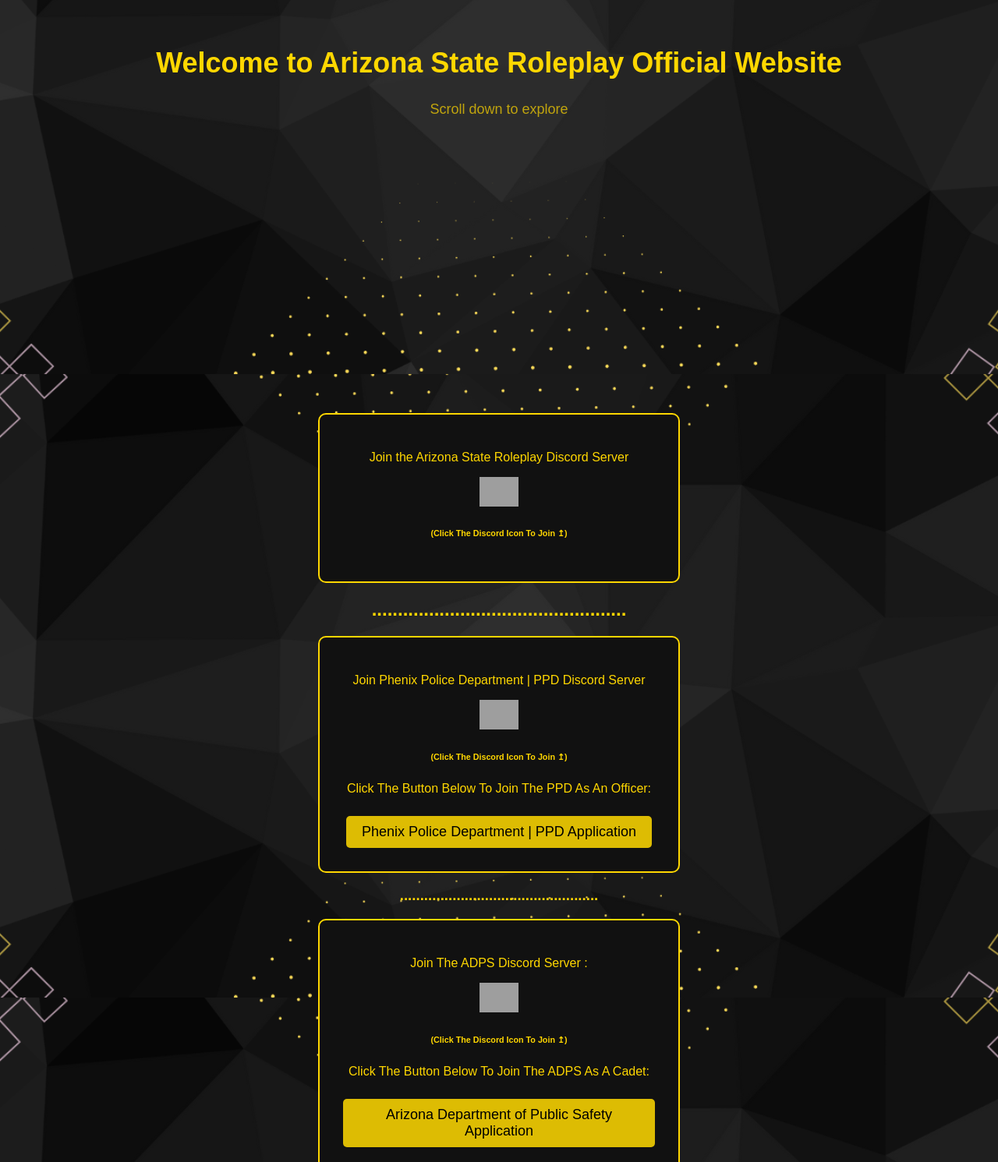
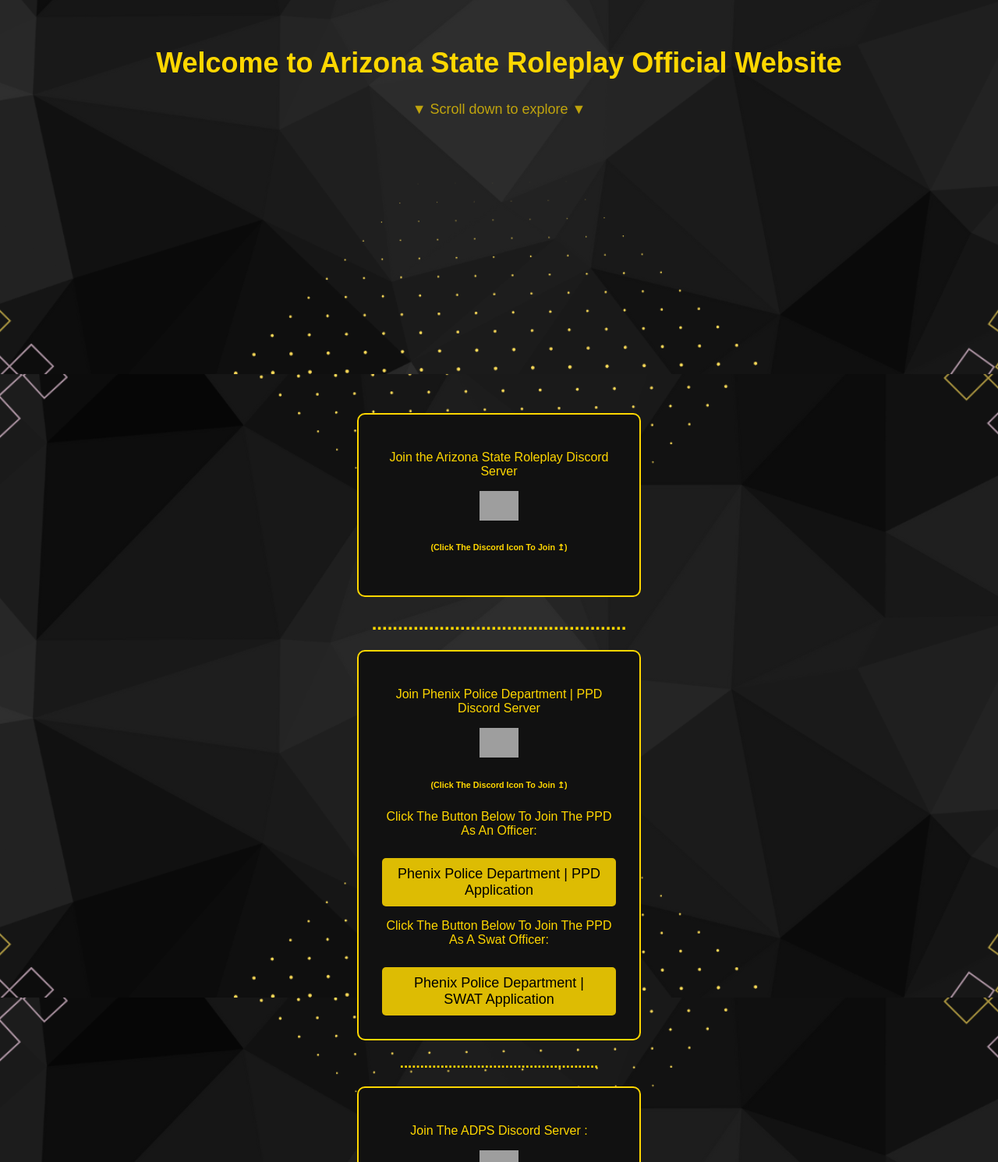
Before and after one commit to TSSEJED/Arizona-State-RP, a plain HTML site: page index.html in a window 1280 px wide. Shown: the part 320-1811 px from the top of the page at 78% size. Drawn offline with Linux system fonts and the light colour scheme; grey boxes are pictures that could not be loaded.

Commit message:
Add files via upload

```diff
--- a/index.html
+++ b/index.html
@@ -9,7 +9,7 @@
 <body>
     <section id="welcome">
         <h1>Welcome to Arizona State Roleplay Official Website</h1>
-        <p>Scroll down to explore</p>
+        <p>▼ Scroll down to explore ▼</p>
     </section>
 
     <div class="container">
@@ -33,6 +33,9 @@
             </a>
             <p>Click The Button Below To Join The PPD As An Officer:</p>
             <a href="PPD.html"><button>Phenix Police Department | PPD Application</button></a>
+            <p>Click The Button Below To Join The PPD As A Swat Officer:</p>
+            <a href="coming-soon.html"><button>Phenix Police Department | SWAT Application</button></a>
+
 
 
 
@@ -65,7 +68,7 @@
 
             </a>
             <p>Click The Button Below To Join FBI  As A Cadet (FBI):</p>
-            <a href="coming-soon.html"><button>Federal Bureau of Investigation Application</button></a>
+            <a href="https://docs.google.com/forms/d/e/1FAIpQLScjP9rpgySZzMFYiIwHKkiLO3qwMxxJegq1CSRiNnY6KjnoAQ/viewform"><button>Federal Bureau of Investigation Application</button></a>
 
 
 
--- a/mobile.css
+++ b/mobile.css
@@ -14,6 +14,6 @@ body {
     border: 2px solid #FFD700;
     border-radius: 10px;
     text-align: center;
-    width: 300px;
+    width: 200px;
     transition: 0.3s;
 }
--- a/style.css
+++ b/style.css
@@ -53,7 +53,7 @@ html {
     border: 2px solid #FFD700;
     border-radius: 10px;
     text-align: center;
-    width: 400px;
+    width: 300px;
     transition: 0.3s;
 }
 
```
